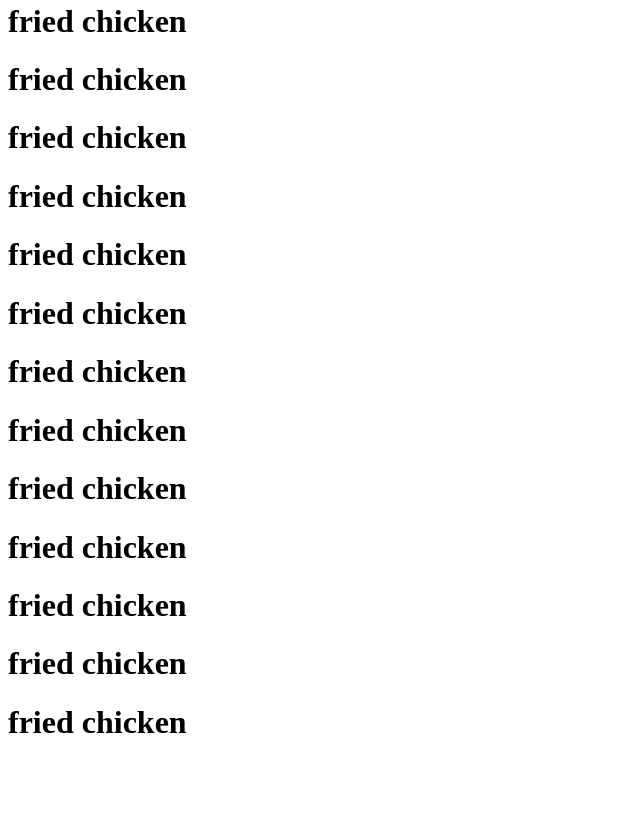
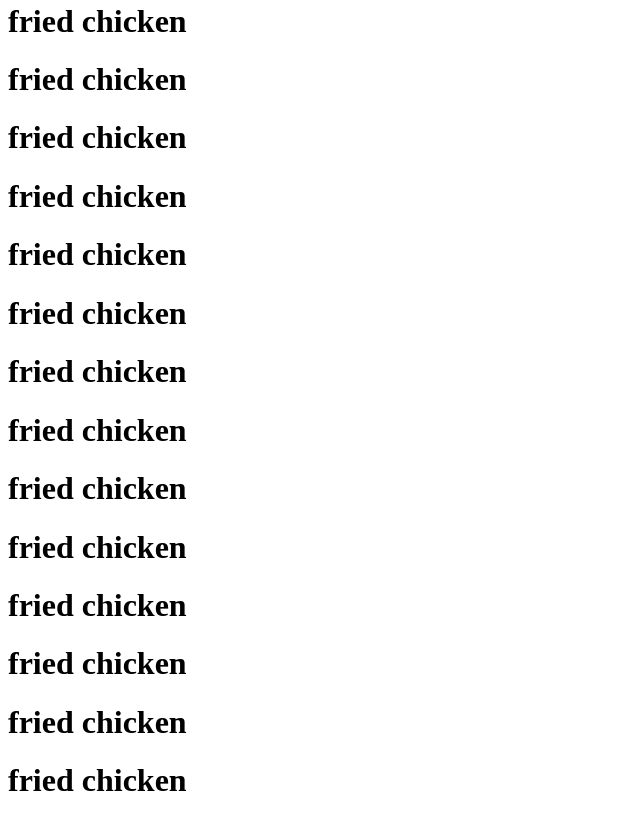
Before and after one commit to Jun-jpg-ship/Gengos-2ndSemester, a plain HTML site: page index.html in a window 1280 px wide. Shown: the part 882-1703 px from the top of the page, without its empty margins (0-640 px from the left). Before the commit the page ends 1644 px from the top, so only its background shows below. Drawn offline with Linux system fonts and the light colour scheme.

Commit message:
thirty commit

```diff
--- a/index.html
+++ b/index.html
@@ -26,3 +26,4 @@
 <h1>fried chicken</h1>
 <h1>fried chicken</h1>
 <h1>fried chicken</h1>
+<h1>fried chicken</h1>
```
